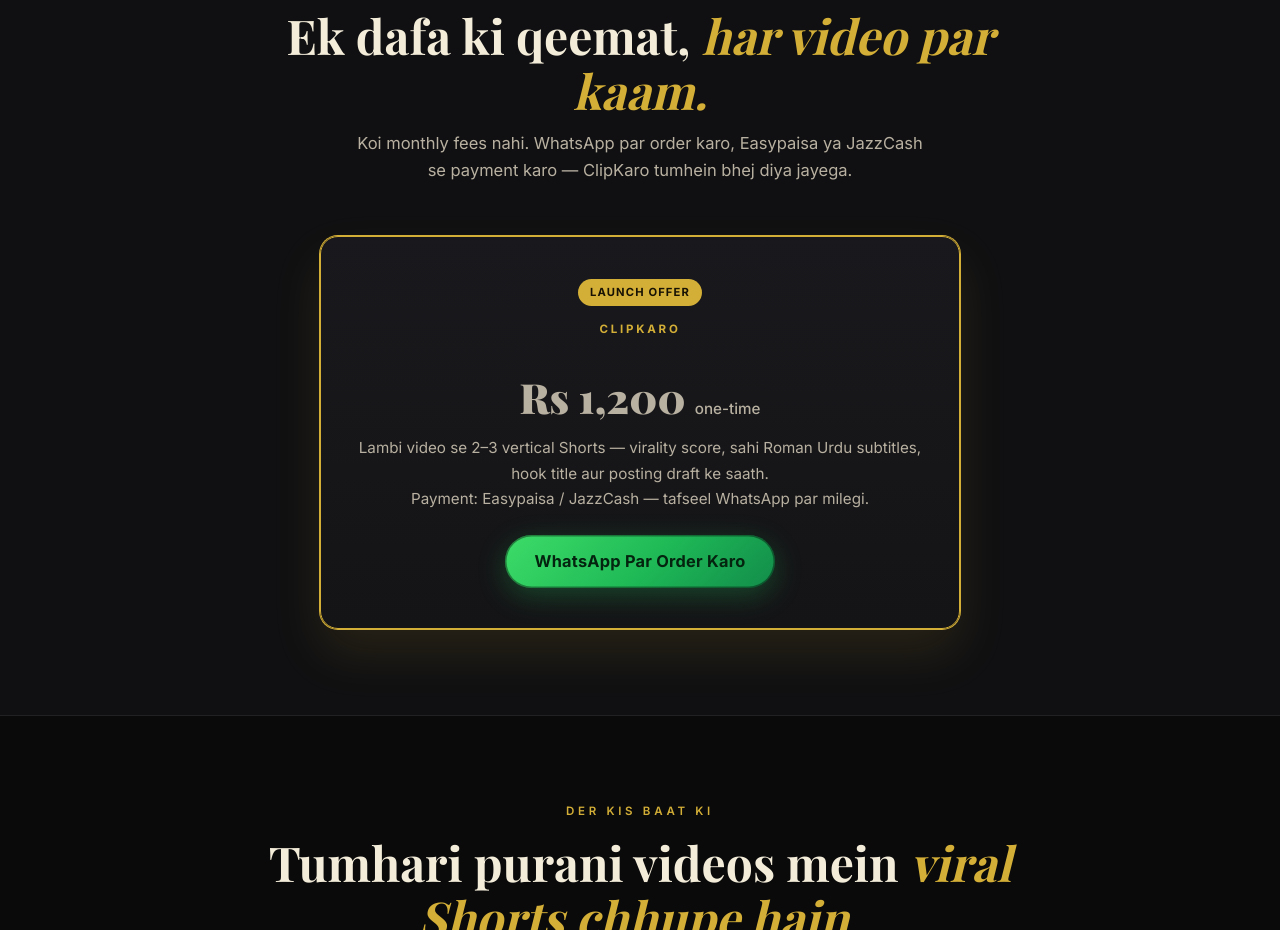
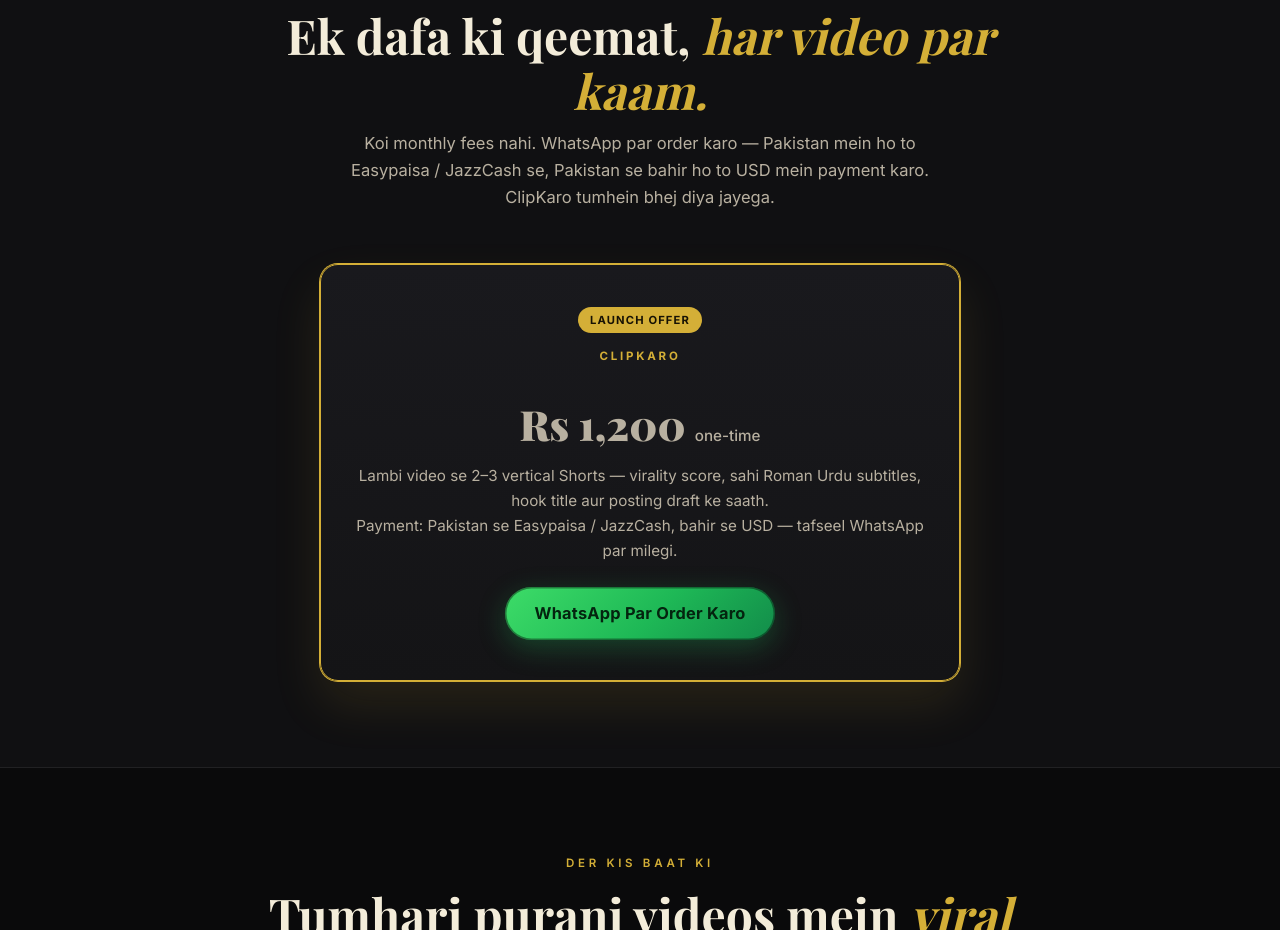
Before and after one commit to Sehrish64/portfolio, a plain HTML site: page clipkaro.html in a window 1280 px wide. Shown: the part 2472-3402 px from the top of the page. Drawn offline with nearby package versions, Linux system fonts and the light colour scheme; a web font is replaced by a local one.

Commit message:
ClipKaro page: USD (bahir) + Easypaisa/JazzCash (Pakistan) payment note

```diff
--- a/clipkaro.html
+++ b/clipkaro.html
@@ -157,12 +157,12 @@ footer a{color:var(--muted)}
   <div class="wrap">
     <p class="kicker rv">Price</p>
     <h2 class="rv">Ek dafa ki qeemat, <em>har video par kaam.</em></h2>
-    <p class="sub rv">Koi monthly fees nahi. WhatsApp par order karo, Easypaisa ya JazzCash se payment karo — ClipKaro tumhein bhej diya jayega.</p>
+    <p class="sub rv">Koi monthly fees nahi. WhatsApp par order karo — Pakistan mein ho to Easypaisa / JazzCash se, Pakistan se bahir ho to USD mein payment karo. ClipKaro tumhein bhej diya jayega.</p>
     <div class="price rv">
       <span class="badge">Launch Offer</span>
       <p class="tier">ClipKaro</p>
       <p class="amt">Rs 1,200 <small>one-time</small></p>
-      <p>Lambi video se 2–3 vertical Shorts — virality score, sahi Roman Urdu subtitles, hook title aur posting draft ke saath.<br>Payment: Easypaisa / JazzCash — tafseel WhatsApp par milegi.</p>
+      <p>Lambi video se 2–3 vertical Shorts — virality score, sahi Roman Urdu subtitles, hook title aur posting draft ke saath.<br>Payment: Pakistan se Easypaisa / JazzCash, bahir se USD — tafseel WhatsApp par milegi.</p>
       <a class="btn wa" href="https://wa.me/923001234567?text=Assalam-o-Alaikum!%20Mujhe%20ClipKaro%20(Rs%201%2C200)%20order%20karna%20hai." target="_blank" rel="noopener">WhatsApp Par Order Karo</a>
     </div>
   </div>
```
